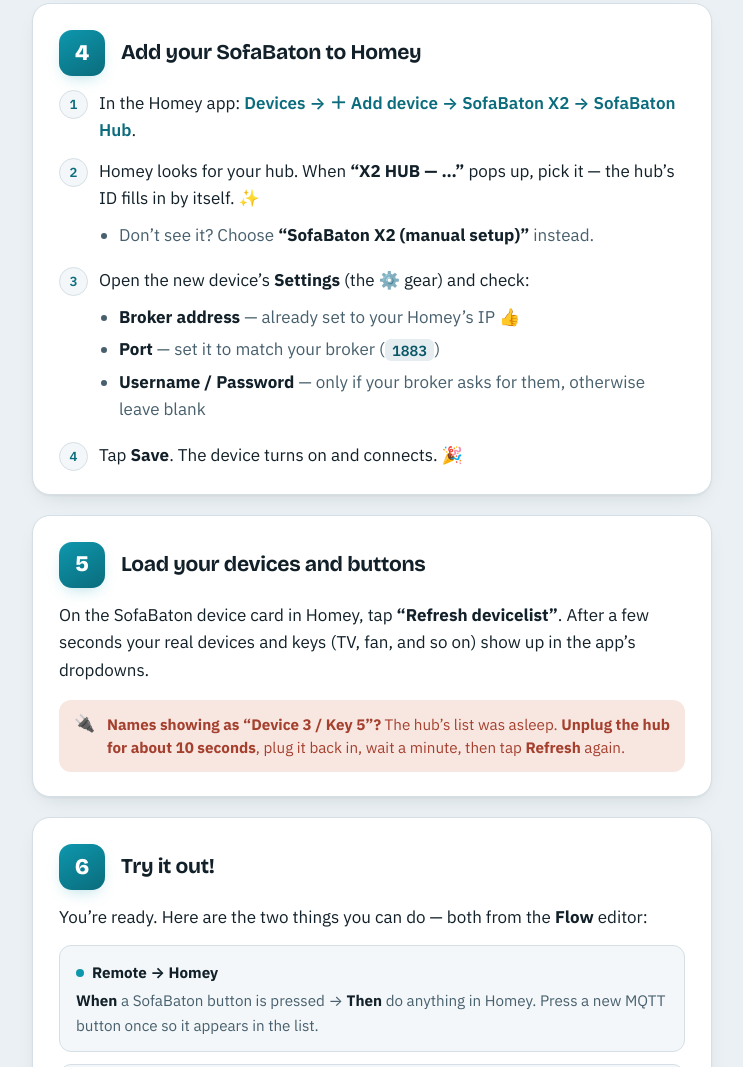
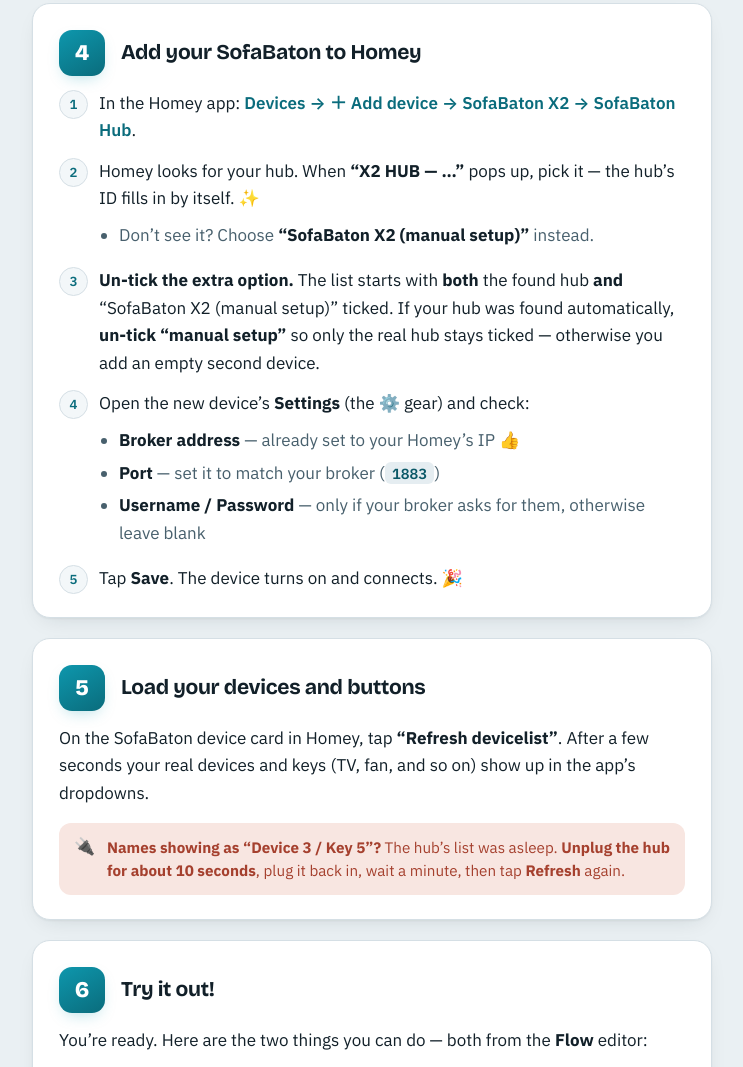
Before and after one commit to RepairGuyDK/com.repairguydk.sofabatonx2, a website: page docs/index.html in a window 1280 px wide. Shown: the part 2120-3187 px from the top of the page, without its empty margins (268-1011 px from the left). Drawn offline with nearby package versions, Linux system fonts and the light colour scheme.

Commit message:
Guide: remind to un-tick 'manual setup' when the hub is auto-discovered

```diff
--- a/docs/index.html
+++ b/docs/index.html
@@ -315,6 +315,7 @@
         <li>Homey looks for your hub. When <b>“X2 HUB — …”</b> pops up, pick it — the hub’s ID fills in by itself. ✨
           <ul><li>Don’t see it? Choose <b>“SofaBaton X2 (manual setup)”</b> instead.</li></ul>
         </li>
+        <li><b>Un-tick the extra option.</b> The list starts with <b>both</b> the found hub <b>and</b> “SofaBaton X2 (manual setup)” ticked. If your hub was found automatically, <b>un-tick “manual setup”</b> so only the real hub stays ticked — otherwise you add an empty second device.</li>
         <li>Open the new device’s <b>Settings</b> (the ⚙️ gear) and check:
           <ul>
             <li><b>Broker address</b> — already set to your Homey’s IP 👍</li>
```
Also changed, not shown: README.md, README.txt.
